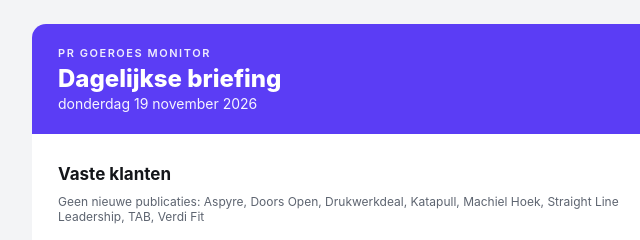
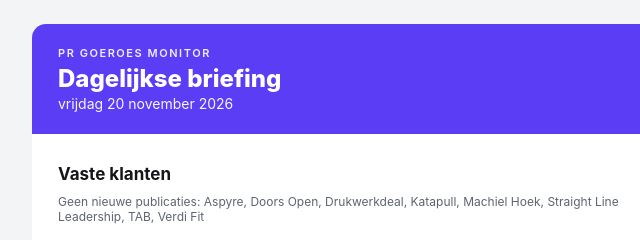
Before and after one commit to 2cre8automation/prgoeroes-monitor-test, a plain HTML site: page data/briefing-dagelijks.html in a window 1280 px wide. Shown: the top 240 px of the page, 288-928 px from the left. Drawn offline with Linux system fonts and the light colour scheme.

Commit message:
Briefing dagelijks 2026-11-20

```diff
--- a/data/briefing-dagelijks.html
+++ b/data/briefing-dagelijks.html
@@ -4,7 +4,7 @@
 <tr><td style="background:#5B3DF5;color:#fff;padding:22px 26px">
 <div style="font-size:11px;letter-spacing:.14em;text-transform:uppercase;opacity:.9;font-weight:600">PR Goeroes monitor</div>
 <div style="font-size:24px;font-weight:800;margin-top:4px">Dagelijkse briefing</div>
-<div style="font-size:14px;opacity:.95;margin-top:2px">donderdag 19 november 2026</div></td></tr>
+<div style="font-size:14px;opacity:.95;margin-top:2px">vrijdag 20 november 2026</div></td></tr>
 <tr><td style="padding:8px 26px 24px"><h2 style="font-size:17px;margin:22px 0 4px">Vaste klanten</h2><p style="font-size:12px;color:#5d6470;margin:10px 0 0">Geen nieuwe publicaties: Aspyre, Doors Open, Drukwerkdeal, Katapull, Machiel Hoek, Straight Line Leadership, TAB, Verdi Fit</p><h2 style="font-size:17px;margin:22px 0 4px">Losse klanten</h2><p style="font-size:12px;color:#5d6470;margin:10px 0 0">Geen nieuwe publicaties: ECO NV, Multitint, Robbers &amp; van den Hoogen</p><h2 style="font-size:17px;margin:22px 0 4px">Onze eigen naam en producten</h2><p style="font-size:12px;color:#5d6470;margin:10px 0 0">Geen nieuwe publicaties: Jennifer Delano, Nee zeggen loont, PR Goeroes</p>
 <p style="font-size:12px;color:#5d6470;line-height:1.55;margin-top:26px;border-top:1px solid #eceef1;padding-top:12px">
 Iets gemist? Zeg in Claude: <i>"neem deze link mee voor [klant]"</i>, dan staat hij er de volgende keer in en wordt het medium voortaan gevolgd.<br>
```
